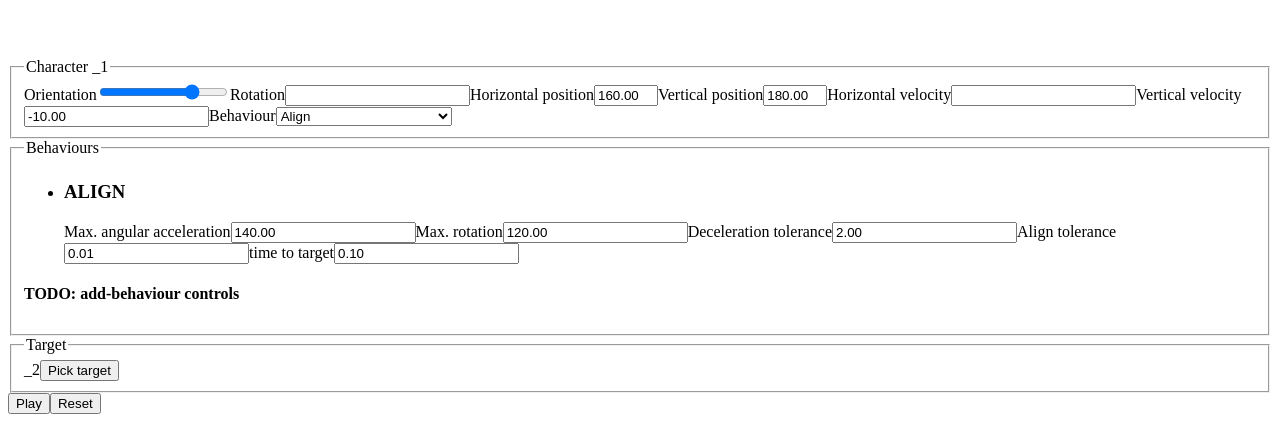
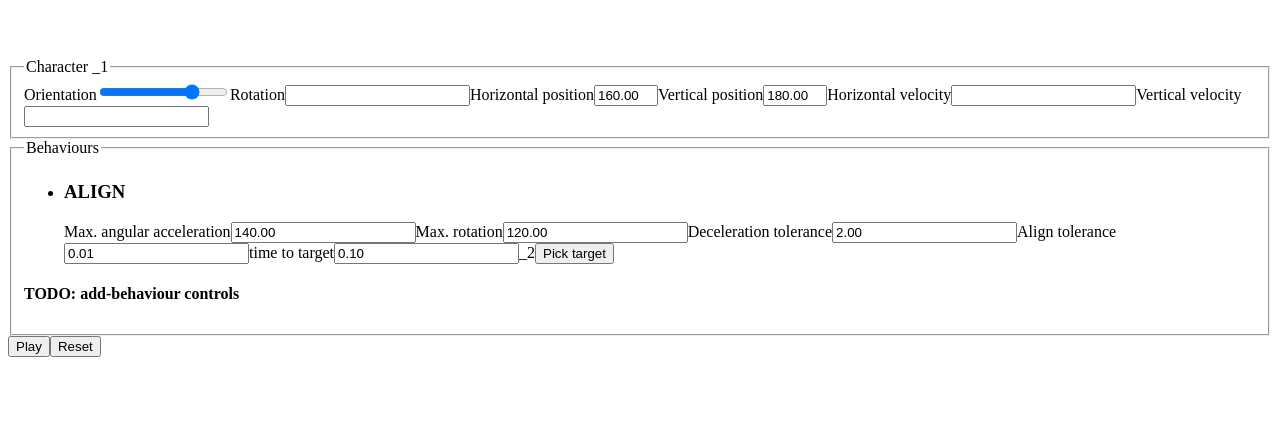
Before and after one commit to craigdallimore/steering-behaviour, a React app: page / in a window 1280 px wide. Shown: the part 754-1176 px from the top of the page. After the commit the page ends 1119 px from the top, so only its background shows below. Built offline with nearby package versions, Linux system fonts and the light colour scheme; the HTML template or start-up script is replaced by a standard one.

Commit message:
Add PickTarget component and contexts

```diff
--- /dev/null
+++ b/src/components/DispatchContext.ts
@@ -0,0 +1,6 @@
+import { Action } from "@domain/reducer";
+import React from "react";
+
+const defaultValue: (action: Action) => void = () => {};
+
+export default React.createContext(defaultValue);
--- a/src/components/Layout.tsx
+++ b/src/components/Layout.tsx
@@ -2,7 +2,6 @@ import { useImmerReducer } from "use-immer";
 import { enableMapSet } from "immer";
 import React from "react";
 import Canvas from "./Canvas.js";
-import SelectBehaviour from "./SelectBehaviour.js";
 import Behaviours from "./Behaviours.js";
 import NumericField from "./NumericField.js";
 import useRAF from "../hooks/useRAF.js";
@@ -10,6 +9,8 @@ import { reducer } from "@domain/reducer.js";
 import { initialState } from "@domain/initialState.js";
 import type { Behaviour, Character, CharacterId } from "@domain/types.js";
 import getFocussedCharacter from "@lib/getFocussedCharacter.js";
+import DispatchContext from "./DispatchContext.js";
+import StateContext from "./StateContext.js";
 
 enableMapSet(); // immer can understand Map and Set
 
@@ -35,8 +36,6 @@ const Main = () => {
     ? getClassname(focussedCharacter.behaviour)
     : "";
 
-  const targetLabel = getTargetId(focussedCharacter) || "Not set";
-
   const legendText = state.focussedCharacterId
     ? `Character ${state.focussedCharacterId}`
     : "Character not selected";
@@ -48,6 +47,8 @@ const Main = () => {
   return (
     <main>
       <Canvas state={state} dispatch={dispatch} />
+      <DispatchContext.Provider value={dispatch}>
+        <StateContext.Provider value={state}>
           <form className={className}>
             <fieldset>
               <legend>{legendText}</legend>
@@ -133,32 +134,10 @@ const Main = () => {
                   });
                 }}
               />
-
-          <label htmlFor="behaviour">Behaviour</label>
-          <SelectBehaviour
-            behaviourName={focussedCharacter?.behaviour.name}
-            onSelectBehaviour={(name) => {
-              console.log({ name });
-            }}
-          />
             </fieldset>
             {focussedCharacter && (
               <Behaviours dispatch={dispatch} character={focussedCharacter} />
             )}
-
-        <fieldset id="target">
-          <legend>Target</legend>
-          <span id="target-label">{targetLabel}</span>
-          <button
-            type="button"
-            id="btn-set-target"
-            onClick={() => {
-              dispatch({ type: "SET_TARGET_BUTTON_CLICKED" });
-            }}
-          >
-            {state.isSettingTarget ? "Click a target" : "Pick target"}
-          </button>
-        </fieldset>
 
             <button
               type="button"
@@ -179,6 +158,8 @@ const Main = () => {
               Reset
             </button>
           </form>
+        </StateContext.Provider>
+      </DispatchContext.Provider>
     </main>
   );
 };
--- /dev/null
+++ b/src/components/PickTarget.tsx
@@ -0,0 +1,30 @@
+import { CharacterId } from "@domain/types";
+import React from "react";
+import DispatchContext from "@components/DispatchContext.js";
+import StateContext from "@components/StateContext.js";
+
+type Props = {
+  targetId: CharacterId;
+};
+
+const PickTarget = (props: Props) => {
+  const dispatch = React.useContext(DispatchContext);
+  const state = React.useContext(StateContext);
+
+  return (
+    <>
+      <span id="target-label">{props.targetId}</span>
+      <button
+        type="button"
+        id="btn-set-target"
+        onClick={() => {
+          dispatch({ type: "SET_TARGET_BUTTON_CLICKED" });
+        }}
+      >
+        {state.isSettingTarget ? "Click on a target" : "Pick target"}
+      </button>
+    </>
+  );
+};
+
+export default PickTarget;
--- /dev/null
+++ b/src/components/StateContext.ts
@@ -0,0 +1,4 @@
+import { initialState } from "@domain/initialState";
+import React from "react";
+
+export default React.createContext(initialState);
--- a/src/components/behaviours/Align.tsx
+++ b/src/components/behaviours/Align.tsx
@@ -1,5 +1,6 @@
 import React from "react";
-import NumericField from "components/NumericField";
+import NumericField from "@components/NumericField";
+import PickTarget from "@components/PickTarget";
 import Align from "@steering/align";
 import makeUpdatedClone from "@lib/makeUpdatedClone";
 
@@ -71,6 +72,7 @@ const AlignControls = (props: Props) => {
           );
         }}
       />
+      <PickTarget targetId={behaviour.targetId} />
     </>
   );
 };
--- a/src/domain/initialState.ts
+++ b/src/domain/initialState.ts
@@ -1,6 +1,6 @@
 import type { State } from "@domain/types.js";
 
-import { Align, None } from "@steering/index.js";
+import { Align, Wander, None } from "@steering/index.js";
 
 export const initialState: State = {
   isPaused: true,
@@ -13,7 +13,7 @@ export const initialState: State = {
         kinematic: {
           maxSpeed: 45,
           position: [160, 180],
-          velocity: [0, -10],
+          velocity: [0, 0],
           orientation: 1,
           rotation: 0,
         },
@@ -27,7 +27,20 @@ export const initialState: State = {
           maxSpeed: 45,
           position: [60, 80],
           velocity: [0, 0],
-          orientation: 0.3,
+          orientation: -1.5 * Math.PI,
+          rotation: 0,
+        },
+        behaviour: new None(),
+      },
+    ],
+    [
+      "_3",
+      {
+        kinematic: {
+          maxSpeed: 45,
+          position: [360, 380],
+          velocity: [0, 0],
+          orientation: 1.5 * Math.PI,
           rotation: 0,
         },
         behaviour: new None(),
--- a/src/domain/reducer.ts
+++ b/src/domain/reducer.ts
@@ -101,10 +101,10 @@ export function reducer(state: State, action: Action): State {
 
       if (state.isSettingTarget) {
         const nextState = updateFocussedCharacter(state, (char) => {
-          return {
-            ...char,
-            target: clickedCharacterId,
-          };
+          if ("targetId" in char.behaviour) {
+            char.behaviour.targetId = clickedCharacterId;
+          }
+          return char;
         });
         nextState.isSettingTarget = false;
         return nextState;
--- a/tsconfig.json
+++ b/tsconfig.json
@@ -9,6 +9,7 @@
     "baseUrl": "src",
     "paths": {
       "@domain/*": ["domain/*"],
+      "@components/*": ["components/*"],
       "@steering/*": ["steering/*"],
       "@draw/*": ["draw/*"],
       "@lib/*": ["lib/*"]
```
Also changed, not shown: 1 other file (tests, documents, lock files or other folders). Lines whose indentation alone changed are shown as unchanged.
